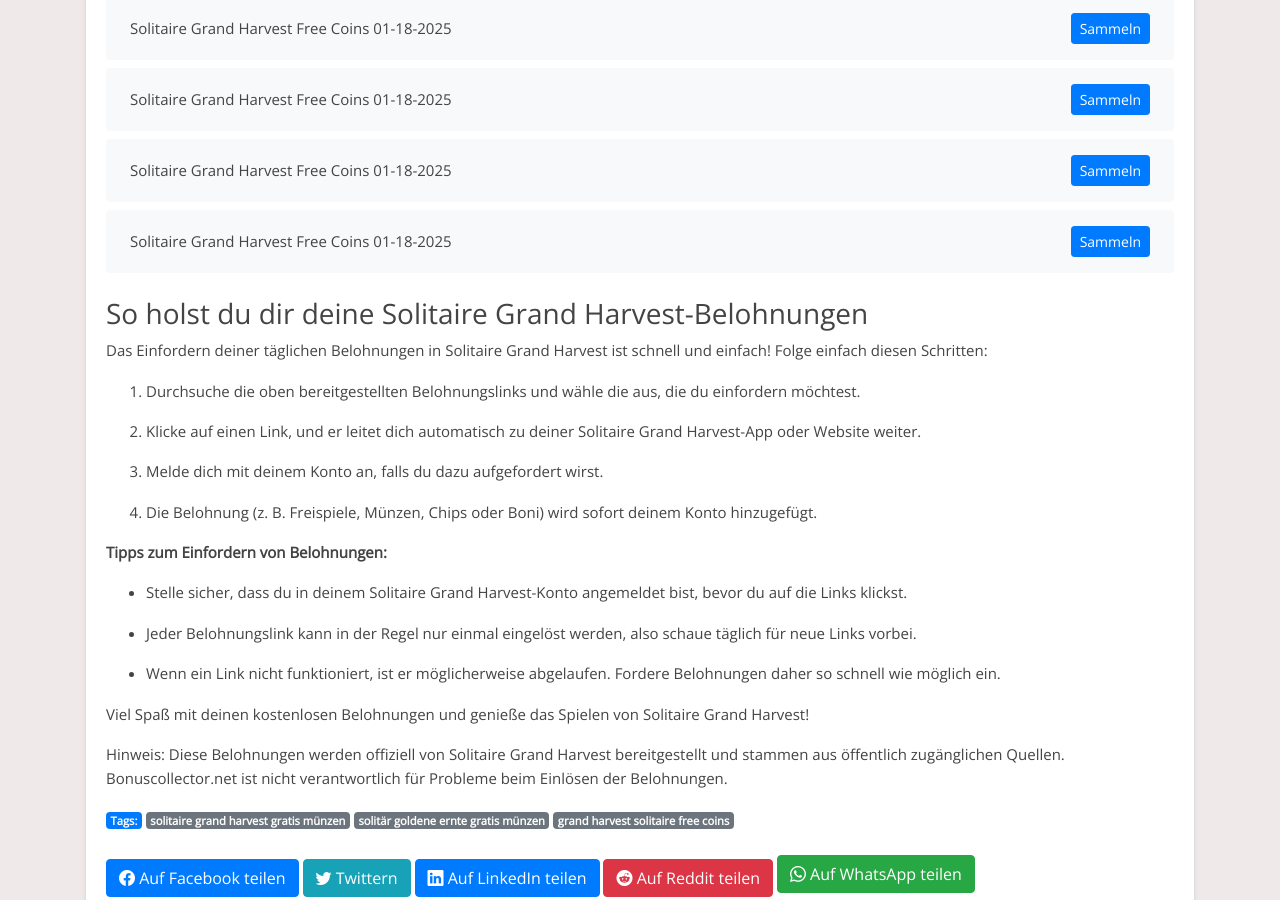
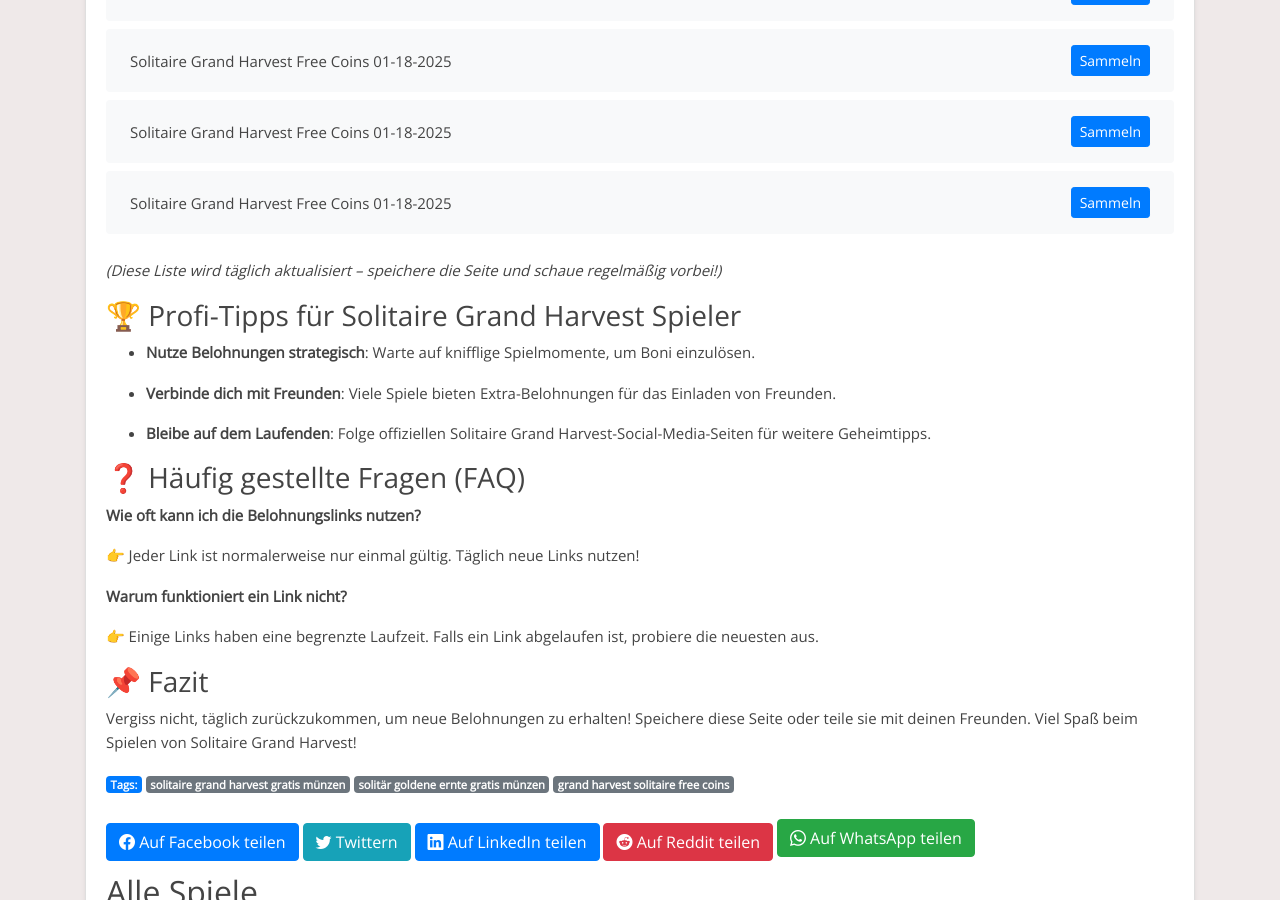
Before and after one commit to Prollad99/bs-de, a Jekyll site: the page built from _posts/2025-01-18-solitaire-grand-harvest.md, in a window 1280 px wide and 900 px high, scrolled down 7443 px. Built offline with Jekyll 4.4.1, drawn with Linux system fonts in a browser that asks for light colours; some of the changed text lies outside the part shown.

Commit message:
Aktualisiere solitaire-grand-harvest-Belohnungslinks, Inhalte und Änderungsdatum

```diff
--- a/_includes/solitaire-grand-harvest_footer.html
+++ b/_includes/solitaire-grand-harvest_footer.html
@@ -1,27 +1,31 @@
-### So holst du dir deine Solitaire Grand Harvest-Belohnungen
+*(Diese Liste wird täglich aktualisiert – speichere die Seite und schaue regelmäßig vorbei!)*
 
 
-Das Einfordern deiner täglichen Belohnungen in Solitaire Grand Harvest ist schnell und einfach! Folge einfach diesen Schritten:
 
-1. Durchsuche die oben bereitgestellten Belohnungslinks und wähle die aus, die du einfordern möchtest.
+### 🏆 Profi-Tipps für Solitaire Grand Harvest Spieler
 
-2. Klicke auf einen Link, und er leitet dich automatisch zu deiner Solitaire Grand Harvest-App oder Website weiter.
+- **Nutze Belohnungen strategisch**: Warte auf knifflige Spielmomente, um Boni einzulösen.
 
-3. Melde dich mit deinem Konto an, falls du dazu aufgefordert wirst.
+- **Verbinde dich mit Freunden**: Viele Spiele bieten Extra-Belohnungen für das Einladen von Freunden.
 
-4. Die Belohnung (z. B. Freispiele, Münzen, Chips oder Boni) wird sofort deinem Konto hinzugefügt.
+- **Bleibe auf dem Laufenden**: Folge offiziellen Solitaire Grand Harvest-Social-Media-Seiten für weitere Geheimtipps.
 
 
-**Tipps zum Einfordern von Belohnungen:**
 
-- Stelle sicher, dass du in deinem Solitaire Grand Harvest-Konto angemeldet bist, bevor du auf die Links klickst.
+### ❓ Häufig gestellte Fragen (FAQ)
 
-- Jeder Belohnungslink kann in der Regel nur einmal eingelöst werden, also schaue täglich für neue Links vorbei.
+**Wie oft kann ich die Belohnungslinks nutzen?**
 
-- Wenn ein Link nicht funktioniert, ist er möglicherweise abgelaufen. Fordere Belohnungen daher so schnell wie möglich ein.
+👉 Jeder Link ist normalerweise nur einmal gültig. Täglich neue Links nutzen!
 
 
-Viel Spaß mit deinen kostenlosen Belohnungen und genieße das Spielen von Solitaire Grand Harvest!
+
+**Warum funktioniert ein Link nicht?**
+
+👉 Einige Links haben eine begrenzte Laufzeit. Falls ein Link abgelaufen ist, probiere die neuesten aus.
 
 
-Hinweis: Diese Belohnungen werden offiziell von Solitaire Grand Harvest bereitgestellt und stammen aus öffentlich zugänglichen Quellen. Bonuscollector.net ist nicht verantwortlich für Probleme beim Einlösen der Belohnungen.
+
+### 📌 Fazit
+
+Vergiss nicht, täglich zurückzukommen, um neue Belohnungen zu erhalten! Speichere diese Seite oder teile sie mit deinen Freunden. Viel Spaß beim Spielen von Solitaire Grand Harvest!
--- a/_includes/solitaire-grand-harvest_post.html
+++ b/_includes/solitaire-grand-harvest_post.html
@@ -1,13 +1,13 @@
-Entdecke tägliche Solitaire Grand Harvest-Belohnungen!
+**Willkommen, Solitaire Grand Harvest-Fans!**
+
+Suchst du nach den neuesten Gratis-Belohnungen für Solitaire Grand Harvest? Dann bist du hier genau richtig! Wir aktualisieren täglich die besten Links für Freispiele, Münzen und andere Boni, damit du dein Spielerlebnis optimal genießen kannst.
 
 
-Bist du ein Fan von Solitaire Grand Harvest und möchtest dein Spielerlebnis verbessern? Du bist hier genau richtig! Diese Seite ist allen Solitaire Grand Harvest-Enthusiasten gewidmet, die täglich kostenlose Belohnungen einfordern möchten. Hier findest du die neuesten Links, um Freispiele, Münzen, Chips und andere spannende Boni zu sammeln, damit du das Spiel noch mehr genießen kannst.
+
+### Was ist Solitaire Grand Harvest und warum sind Belohnungen wichtig?
+
+Solitaire Grand Harvest ist ein beliebtes Spiel, das von Millionen gespielt wird. Mit täglichen Belohnungen kannst du länger spielen, schneller leveln und das Beste aus deinem Spielerlebnis herausholen.
 
 
-Solitaire Grand Harvest ist ein unterhaltsames Spiel, das von Millionen geliebt wird. Ob du höhere Level erreichen oder einfach nur den Nervenkitzel genießen möchtest – unsere täglichen Belohnungslinks halten dich im Spiel.
 
-
-Hinweis: Solitaire Grand Harvest ist eine kostenlose App, die ausschließlich zu Unterhaltungszwecken entwickelt wurde. Bonuscollector.net ist eine unabhängige Plattform und steht in keiner Verbindung zu den Entwicklern oder Eigentümern von Solitaire Grand Harvest.
-
-
-Schau täglich vorbei, um sicherzustellen, dass du keine Belohnung verpasst!
+### 🚀 Tägliche Belohnungslinks für Solitaire Grand Harvest
```
